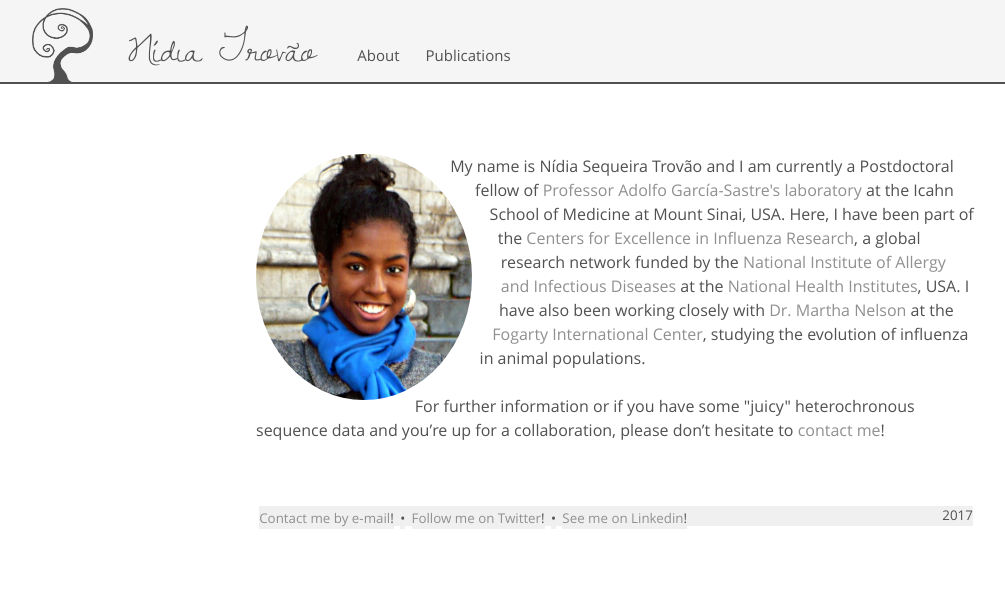
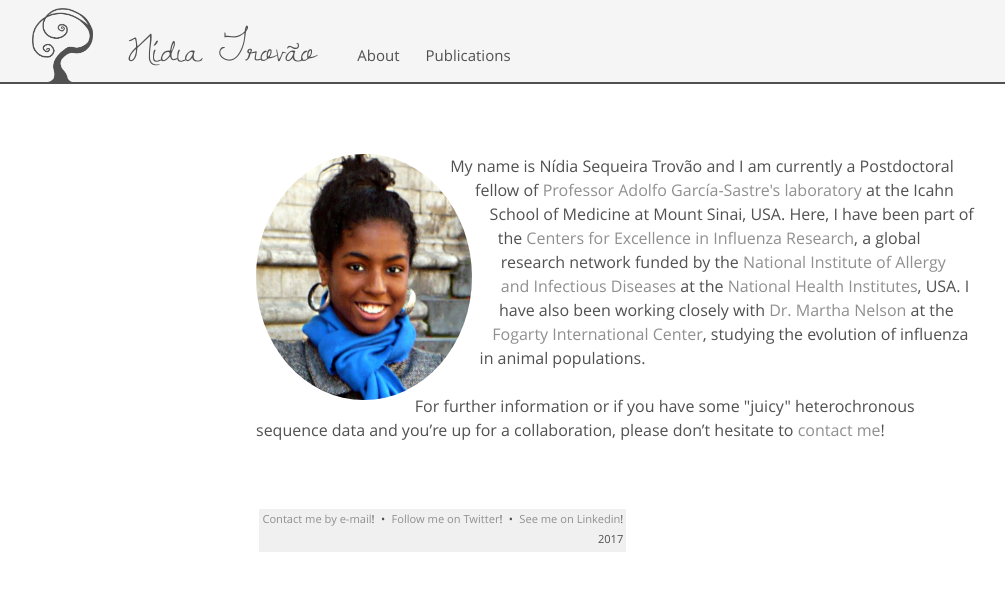
Before and after one commit to nidiatrovao/nidiatrovao.github.io, a Jekyll site: the page built from index.html, in a window 1280 px wide. Shown: the top 591 px of the page, without its empty margins (24-1029 px from the left). Built offline with Jekyll 4.4.1, drawn with Linux system fonts in a browser that asks for light colours.

Commit message:
Update default.html

```diff
--- a/_layouts/default.html
+++ b/_layouts/default.html
@@ -17,7 +17,7 @@
       {{ content }}
       </main>
 
-      <footer>
+      <footer><small>
         <small class="floatl">
           <a href="http://www.google.com/recaptcha/mailhide/d?k=01NqppQr6VZzJtBnX1B1RDuw==&amp;c=15YkdRwX0Emp37Odw61dyCyrGOiI_gucHoEuzZzUzks=" onclick="window.open('http://www.google.com/recaptcha/mailhide/d?k\x3d01NqppQr6VZzJtBnX1B1RDuw\x3d\x3d\x26c\x3d15YkdRwX0Emp37Odw61dyCyrGOiI_gucHoEuzZzUzks\x3d', '', 'toolbar=0,scrollbars=0,location=0,statusbar=0,menubar=0,resizable=0,width=500,height=300'); return false;" title="Click to reveal my e-mail address">Contact me by e-mail</a>!</small><small class="floatl">&bull;</small>
         <small class="floatl">
@@ -25,7 +25,7 @@
         <small class="floatl">
           <a href="https://www.linkedin.com/in/nidiatrovao" target="_blank">See me on Linkedin</a>!</small>
         <small style="display:block; text-align: right">
-          <time datetime="{{ site.time | date_to_xmlschema }}">{{ site.time | date: '%Y' }}</time></small>
+          <time datetime="{{ site.time | date_to_xmlschema }}">{{ site.time | date: '%Y' }}</time></small></small>
       </footer>
     </div>
   </body>
```
